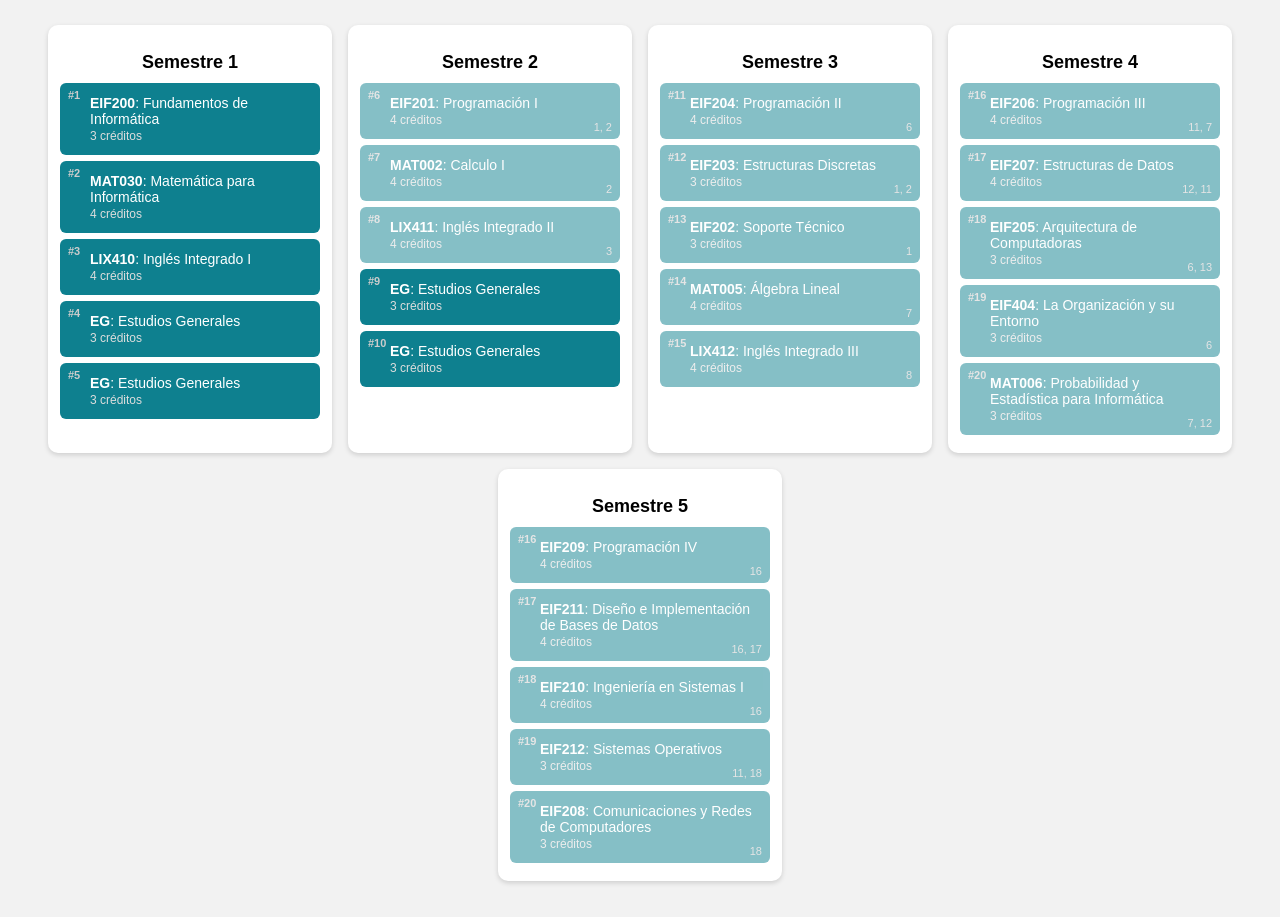
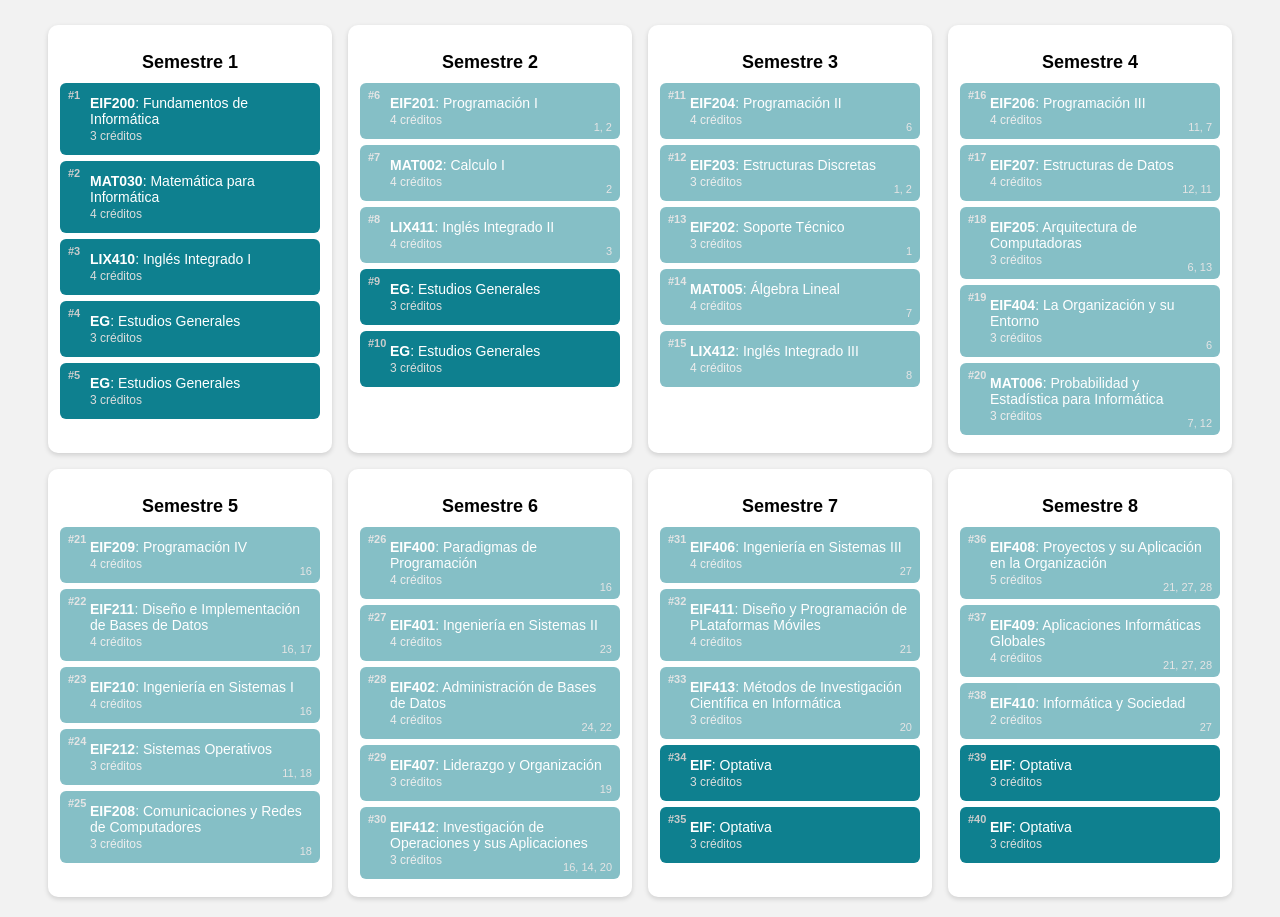
Before and after one commit to ar14nn422/PlanInteractivo, a plain HTML site: page index.html in a window 1280 px wide. Shown: the part 73-990 px from the top of the page. Drawn offline with Linux system fonts and the light colour scheme.

Commit message:
Resto de semestres

```diff
--- a/index.html
+++ b/index.html
@@ -3,11 +3,11 @@
 <head>
   <meta charset="UTF-8" />
   <meta name="viewport" content="width=device-width, initial-scale=1" />
-  <title>Malla Interactiva - Mi Carrera</title>
+  <title>Plan Interactivo-Ingeniería en Sistemas</title>
   <link rel="stylesheet" href="style.css" />
 </head>
 <body>
-  <h1>Malla Interactiva - Mi Carrera</h1>
+  <h1>Plan Interactivo-Ingeniería en Sistemas</h1>
   <div id="malla-container"></div>
 
   <script src="malla.js"></script>
--- a/malla.js
+++ b/malla.js
@@ -29,11 +29,35 @@ const malla = [
 
   ],
     [
-    { numero: 16, codigo: 'EIF209', nombre: 'Programación IV', creditos: 4, requisitos: ['EIF206'] },
-    { numero: 17, codigo: 'EIF211', nombre: 'Diseño e Implementación de Bases de Datos', creditos: 4,requisitos:['EIF206','EIF207'] },
-    { numero: 18, codigo: 'EIF210', nombre: 'Ingeniería en Sistemas I', creditos: 4, requisitos: ['EIF206'] },
-    { numero: 19, codigo: 'EIF212', nombre: 'Sistemas Operativos', creditos: 3, requisitos: ['EIF204','EIF205'] },
-    { numero: 20, codigo: 'EIF208', nombre: 'Comunicaciones y Redes de Computadores', creditos: 3, requisitos: ['EIF205'] },
+    { numero: 21, codigo: 'EIF209', nombre: 'Programación IV', creditos: 4, requisitos: ['EIF206'] },
+    { numero: 22, codigo: 'EIF211', nombre: 'Diseño e Implementación de Bases de Datos', creditos: 4,requisitos:['EIF206','EIF207'] },
+    { numero: 23, codigo: 'EIF210', nombre: 'Ingeniería en Sistemas I', creditos: 4, requisitos: ['EIF206'] },
+    { numero: 24, codigo: 'EIF212', nombre: 'Sistemas Operativos', creditos: 3, requisitos: ['EIF204','EIF205'] },
+    { numero: 25, codigo: 'EIF208', nombre: 'Comunicaciones y Redes de Computadores', creditos: 3, requisitos: ['EIF205'] },
+
+  ],
+  [
+    { numero: 26, codigo: 'EIF400', nombre: 'Paradigmas de Programación', creditos: 4, requisitos: ['EIF206'] },
+    { numero: 27, codigo: 'EIF401', nombre: 'Ingeniería en Sistemas II', creditos: 4,requisitos:['EIF210'] },
+    { numero: 28, codigo: 'EIF402', nombre: 'Administración de Bases de Datos', creditos: 4, requisitos: ['EIF212','EIF211'] },
+    { numero: 29, codigo: 'EIF407', nombre: 'Liderazgo y Organización', creditos: 3, requisitos: ['EIF404'] },
+    { numero: 30, codigo: 'EIF412', nombre: 'Investigación de Operaciones y sus Aplicaciones', creditos: 3, requisitos: ['EIF206','MAT005','MAT006'] },
+
+  ],
+  [
+    { numero: 31, codigo: 'EIF406', nombre: 'Ingeniería en Sistemas III', creditos: 4, requisitos: ['EIF401'] },
+    { numero: 32, codigo: 'EIF411', nombre: 'Diseño y Programación de PLataformas Móviles', creditos: 4,requisitos:['EIF209'] },
+    { numero: 33, codigo: 'EIF413', nombre: 'Métodos de Investigación Científica en Informática', creditos: 3, requisitos: ['MAT006'] },
+    { numero: 34, codigo: 'EIF', nombre: 'Optativa', creditos: 3 },
+    { numero: 35, codigo: 'EIF', nombre: 'Optativa', creditos: 3},
+
+  ],
+  [
+    { numero: 36, codigo: 'EIF408', nombre: 'Proyectos y su Aplicación en la Organización', creditos: 5, requisitos: ['EIF209','EIF401','EIF402'] },
+    { numero: 37, codigo: 'EIF409', nombre: 'Aplicaciones Informáticas Globales', creditos: 4,requisitos:['EIF209','EIF401','EIF402'] },
+    { numero: 38, codigo: 'EIF410', nombre: 'Informática y Sociedad', creditos: 2, requisitos: ['EIF401'] },
+    { numero: 39, codigo: 'EIF', nombre: 'Optativa', creditos: 3 },
+    { numero: 40, codigo: 'EIF', nombre: 'Optativa', creditos: 3},
 
   ],
 ];
```
